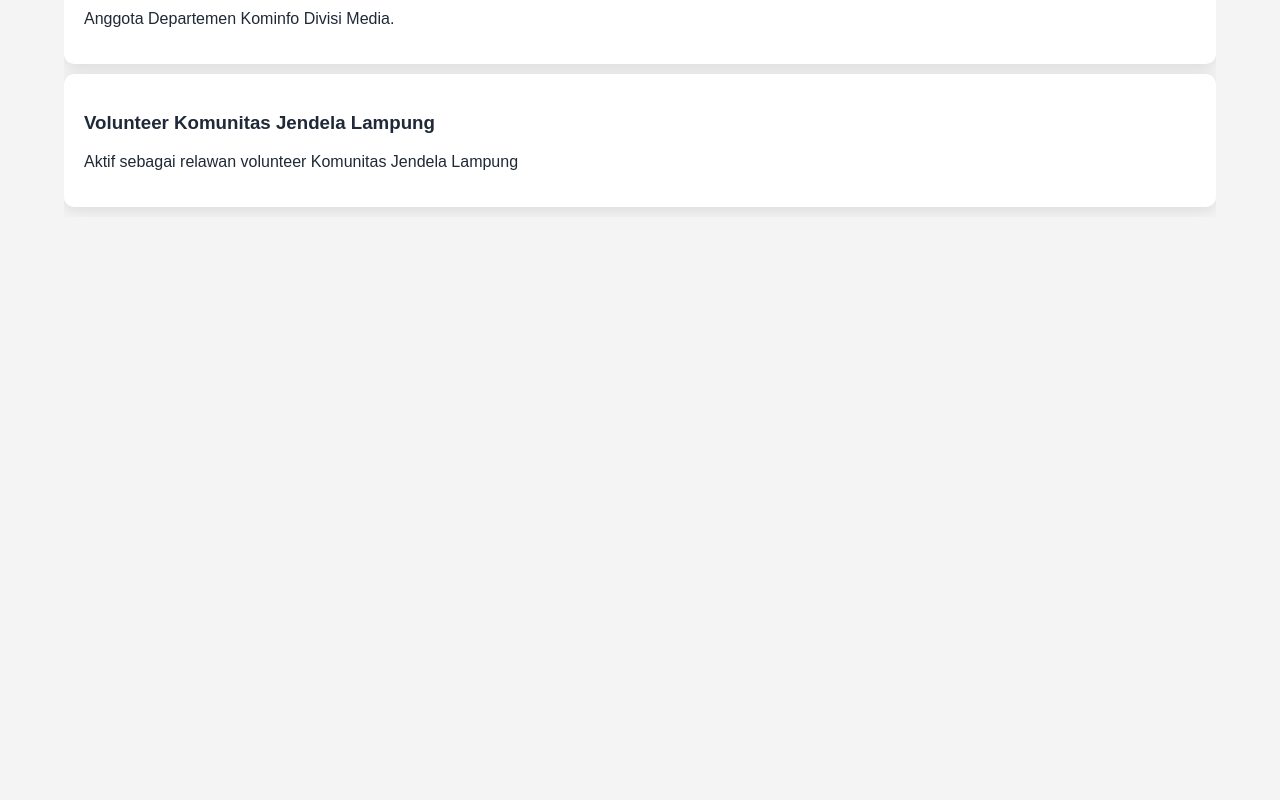
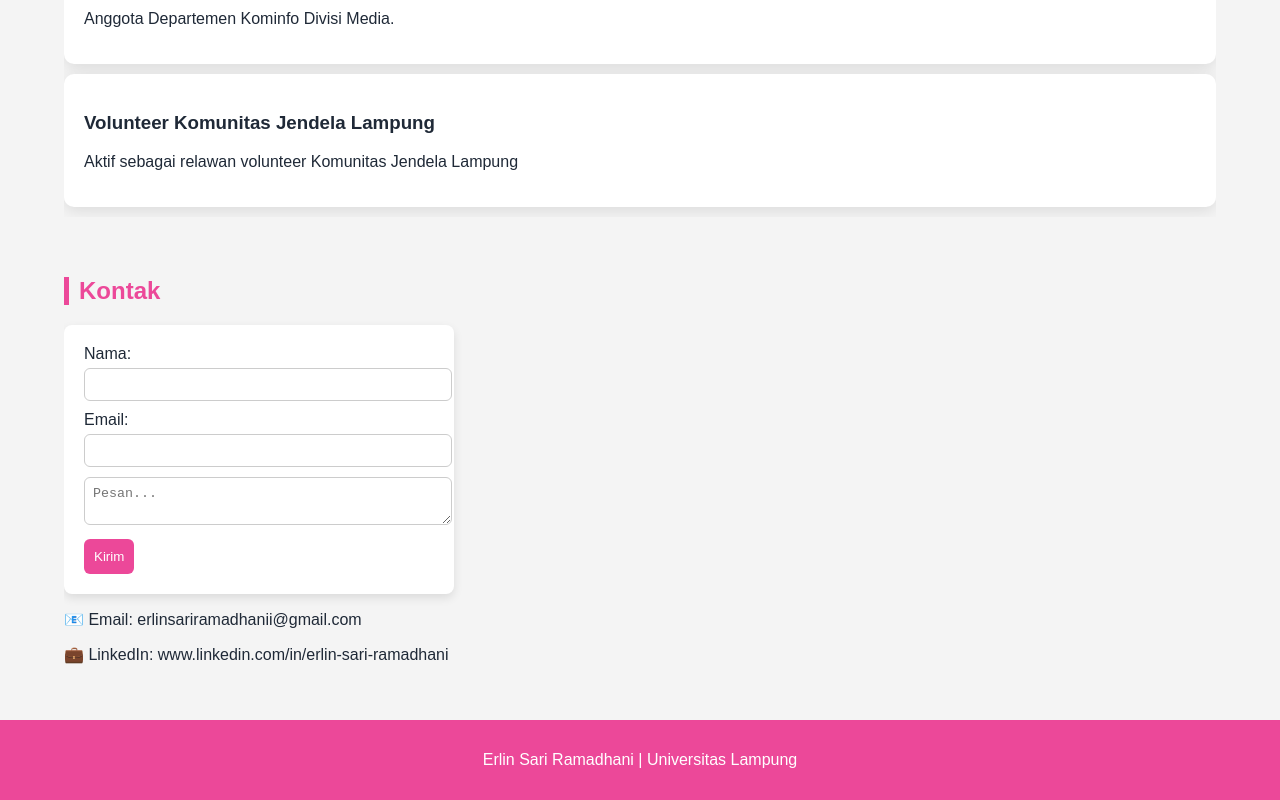
Before and after one commit to erlinsari/Judul-2-Praktikum-Pemrograman-Web, a plain HTML site: page index.html in a window 1280 px wide. Shown: the part 2848-3648 px from the top of the page. Before the commit the page ends 3105 px from the top, so only its background shows below. Drawn offline with Linux system fonts and the light colour scheme.

Commit message:
tambah kontak dan footernya

```diff
--- a/index.html
+++ b/index.html
@@ -118,6 +118,23 @@
     </div>
   </section>
 
+  <section id="contact">
+    <h2>Kontak</h2>
+    <form>
+      <label>Nama:</label>
+      <input type="text" required>
+      <label>Email:</label>
+      <input type="email" required>
+      <textarea placeholder="Pesan..."></textarea>
+      <button type="submit">Kirim</button>
+    </form>
+    <p>📧 Email: erlinsariramadhanii@gmail.com</p>
+    <p>💼 LinkedIn: www.linkedin.com/in/erlin-sari-ramadhani</p>
+  </section>
+
+  <footer>
+    <p>Erlin Sari Ramadhani | Universitas Lampung</p>
+  </footer>
 </body>
 
 </html>
--- a/style.css
+++ b/style.css
@@ -130,3 +130,41 @@ section h2 {
   padding: 20px;
   margin: 10px 0;
 }
+
+form {
+  background: white;
+  padding: 20px;
+  border-radius: 8px;
+  width: 350px;
+  box-shadow: 0 4px 10px rgba(0,0,0,0.1);
+}
+form label {
+  display: block;
+  margin-bottom: 5px;
+}
+form input, form textarea {
+  width: 100%;
+  padding: 8px;
+  margin-bottom: 10px;
+  border: 1px solid #ccc;
+  border-radius: 6px;
+}
+form button {
+  background: #ec4899;
+  color: white;
+  padding: 10px;
+  border: none;
+  border-radius: 6px;
+  cursor: pointer;
+}
+form button:hover {
+  background: #d81b60;
+}
+
+footer {
+  background: #ec4899;
+  color: white;
+  text-align: center;
+  padding: 15px 0;
+  clear: both;
+}
```
